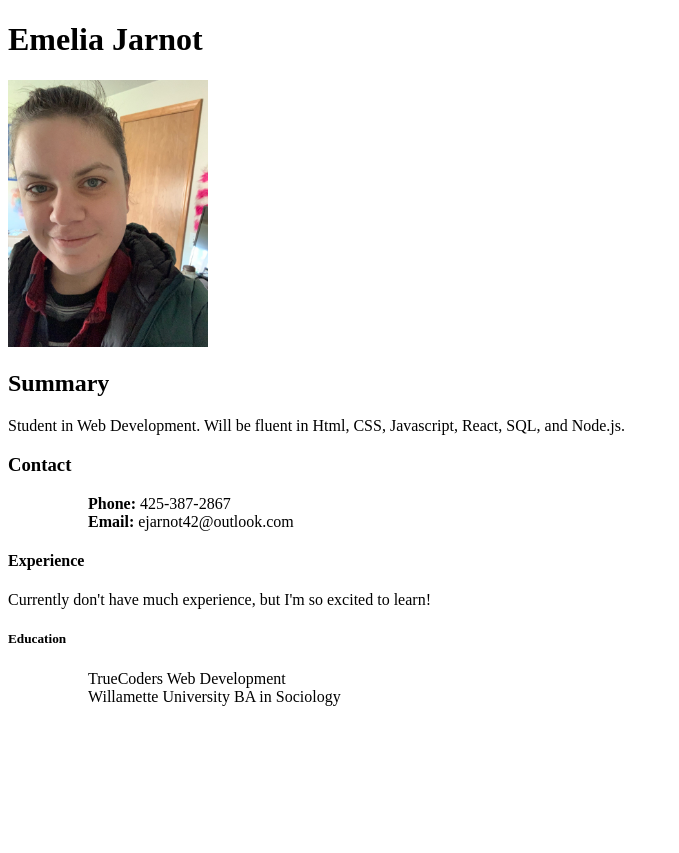
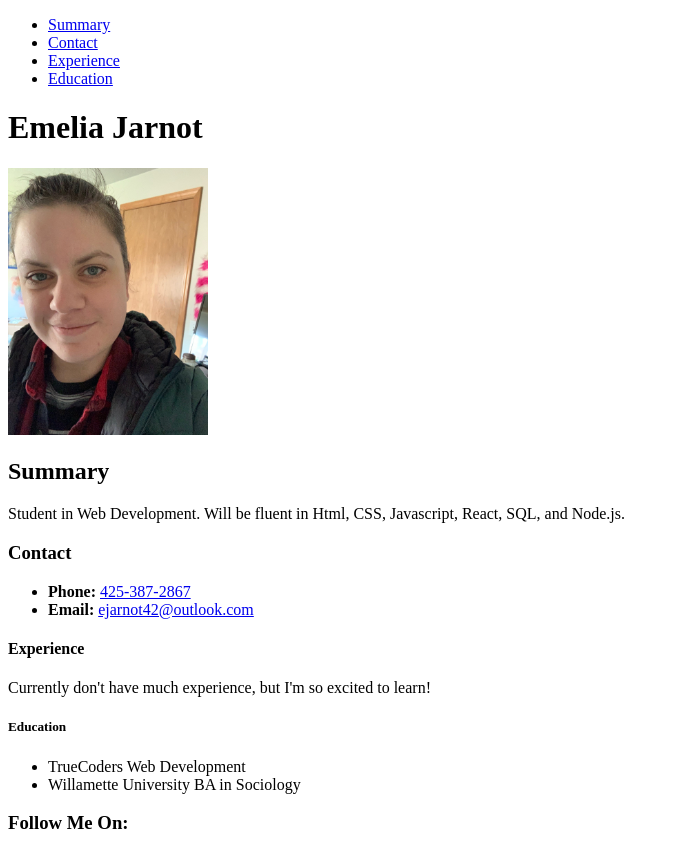
Before and after one commit to ejarnot/htmlprojects, a plain HTML site: page resume.html in a window 1280 px wide. Shown: the whole page, without its empty margins (0-679 px from the left). Before the commit the page ends 800 px from the top, so only its background shows below. Drawn offline with Linux system fonts and the light colour scheme.

Commit message:
added more edits with Ben's Lecture

```diff
--- a/resume.html
+++ b/resume.html
@@ -1,28 +1,60 @@
 <!DOCTYPE html>
-<html>
+<html lang="en">
   <head>
     <title>Emelia Jarnot Resume</title>
+    <meta name = "Learning Web Development" content = "I develop web pages!"/>
+    <meta charset = "UTF-8"/>
+    <meta name = "viewport" content = "width=device-width initial-scale=1.0"/>
+  </head>
+  <body>
     <header>
-      <h1>Emelia Jarnot</h1>
-      <image src = "selfie1.jpg" width = "200"/>
+      <nav>
+        <ul>
+          <li>
+            <a href = "#summary">Summary</a>
+          </li>
+          <li>
+            <a href = "#contact">Contact</a>
+          </li>
+          <li>
+            <a href = "#experience">Experience</a>
+          </li>
+          <li>
+            <a href = "#education">Education</a>
+          </li>
+        </ul>
+      </nav>
     </header>
+    <main>
+    <h1>Emelia Jarnot</h1>
+    <image src = "selfie1.jpg" alt = "Picture of Emelia Jarnot" width = "200"/>
+    <section id="summary">
       <h2>Summary</h2>
       <p>Student in Web Development. Will be fluent in Html, CSS, Javascript, React, SQL, and Node.js.</p>
-   </head>
-   <body>
-     <main>
+    </section>
+    <section id="contact" class="content container">
       <h3>Contact</h3>
-      <ol>
-        <ul><strong>Phone: </strong>425-387-2867</ul>
-        <ul><strong>Email: </strong>ejarnot42@outlook.com</ul>
-      </ol>
+        <ul>
+          <li><strong>Phone: </strong><a href = "tel:425-387-2867">425-387-2867</a></li>
+          <li><strong>Email: </strong><a href = "mailto:ejarnot42@outlook.com">ejarnot42@outlook.com</a></li>
+        </ul>
+    </section>
+    <section id="experience">
       <h4>Experience</h4>
       <p>Currently don't have much experience, but I'm so excited to learn!</p>
+    </section>
+    <section id="education">
       <h5>Education</h5>
-      <p><ol>
-          <ul>TrueCoders Web Development</ul>
-          <ul>Willamette University BA in Sociology</ul>
-      </ol></p>
+      <p>
+        <ul>
+          <li>TrueCoders Web Development</li>
+          <li>Willamette University BA in Sociology</li>
+        </ul>
+      </p>
+    </section>
      </main>
+    <footer>
+      <h3>Follow Me On:</h3>
+    </footer>
   </body>
 </html>
```
